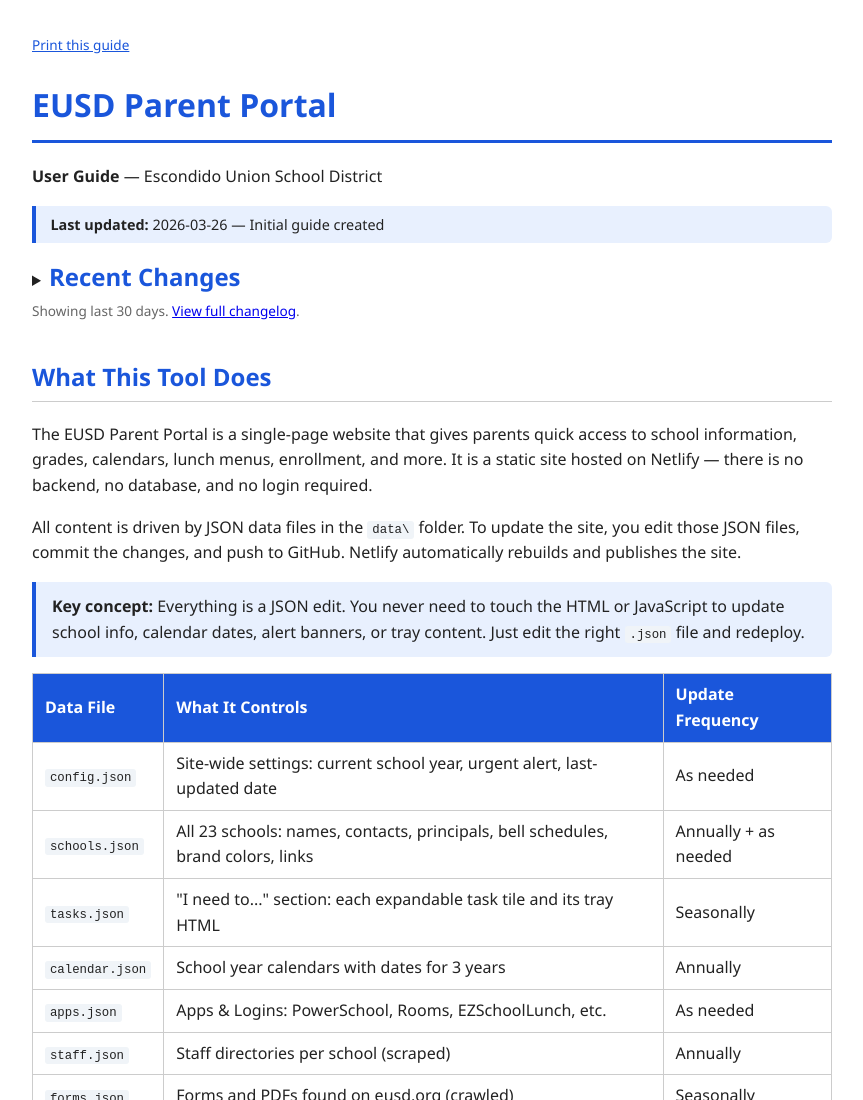
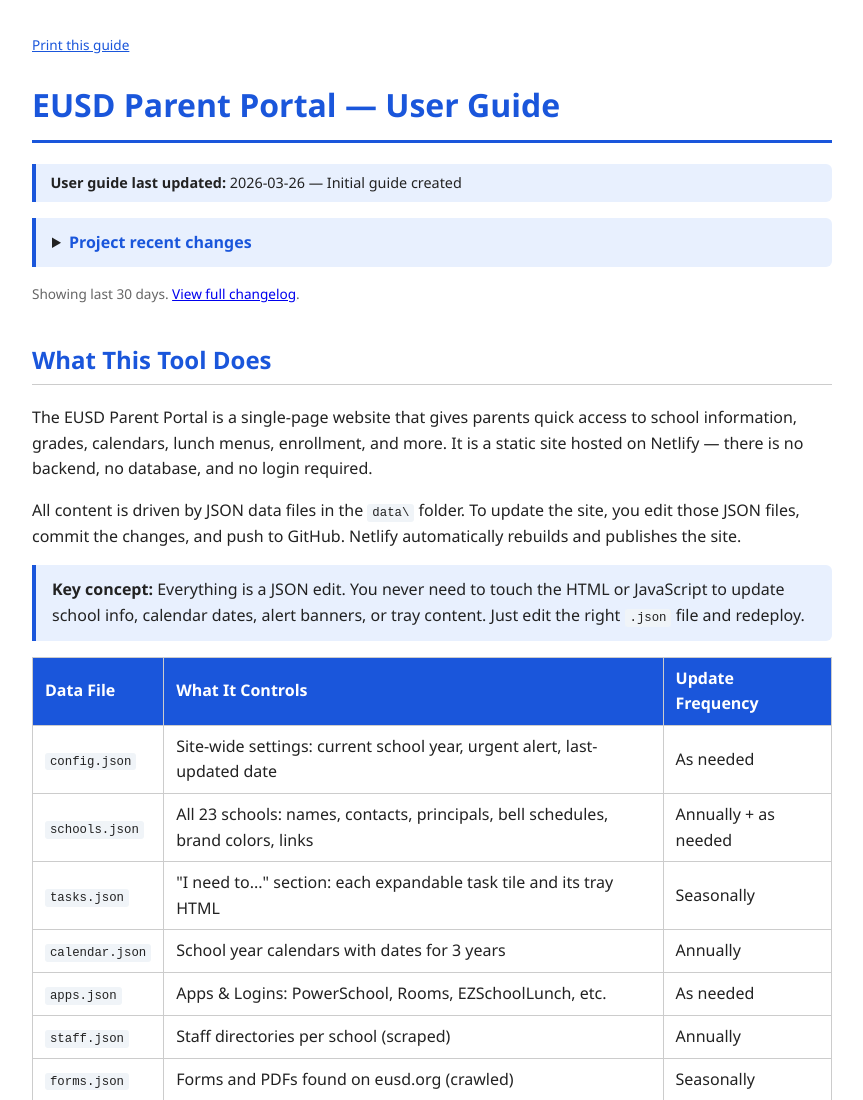
Before and after one commit to Escondido-Union-School-District/eusd-parent-portal, a website: page docs/user-guide.html in a window 1280 px wide. Shown: the top 1100 px of the page, without its empty margins (208-1071 px from the left). Drawn offline with Linux system fonts and the light colour scheme.

Commit message:
Update guide styling — title, label, and changelog formatting

```diff
--- a/docs/user-guide.html
+++ b/docs/user-guide.html
@@ -106,18 +106,17 @@
 
 <a href="javascript:window.print()" class="no-print" style="font-size: 0.85em; color: #1a56db;">Print this guide</a>
 
-<h1>EUSD Parent Portal</h1>
-<p><strong>User Guide</strong> &mdash; Escondido Union School District</p>
+<h1>EUSD Parent Portal &mdash; User Guide</h1>
 
 <div class="callout callout-info" style="font-size: 0.9em; padding: 0.5em 1em;">
-  <strong>Last updated:</strong> 2026-03-26 &mdash; Initial guide created
+  <strong>User guide last updated:</strong> 2026-03-26 &mdash; Initial guide created
 </div>
 
-<details class="changelog">
-  <summary><h2 style="display:inline; border:none; margin:0; padding:0;">Recent Changes</h2></summary>
+<details class="changelog" style="background: #e8f0fe; border-left: 4px solid #1a56db; padding: 0.75em 1em; margin: 1em 0; border-radius: 0 6px 6px 0;">
+  <summary><strong style="color: #1a56db; cursor: pointer;">Project recent changes</strong></summary>
   <table style="width:100%; border-collapse:collapse; margin-top:10px;">
     <thead>
-      <tr style="background:#1a56db; color:white;">
+      <tr style="background:#c9daf8; color:#222;">
         <th style="padding:8px; text-align:left; width:100px;">Date</th>
         <th style="padding:8px; text-align:left;">Change</th>
       </tr>
```
